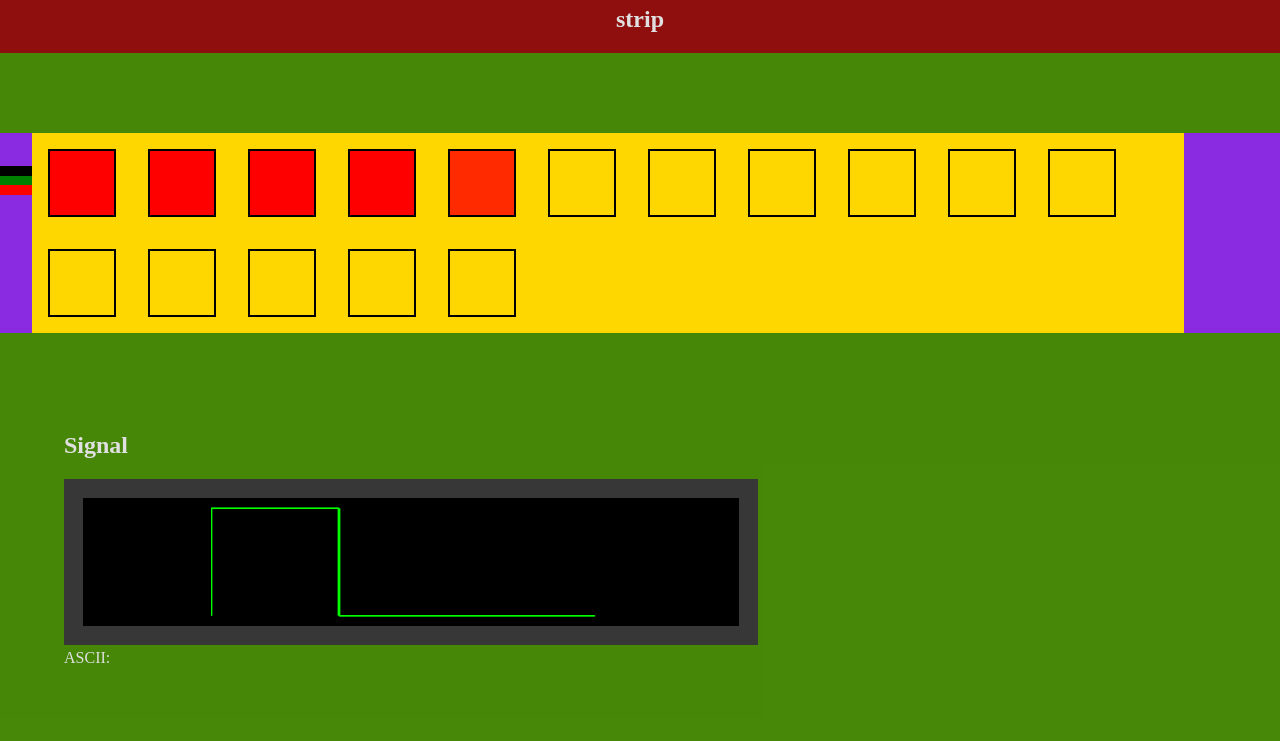
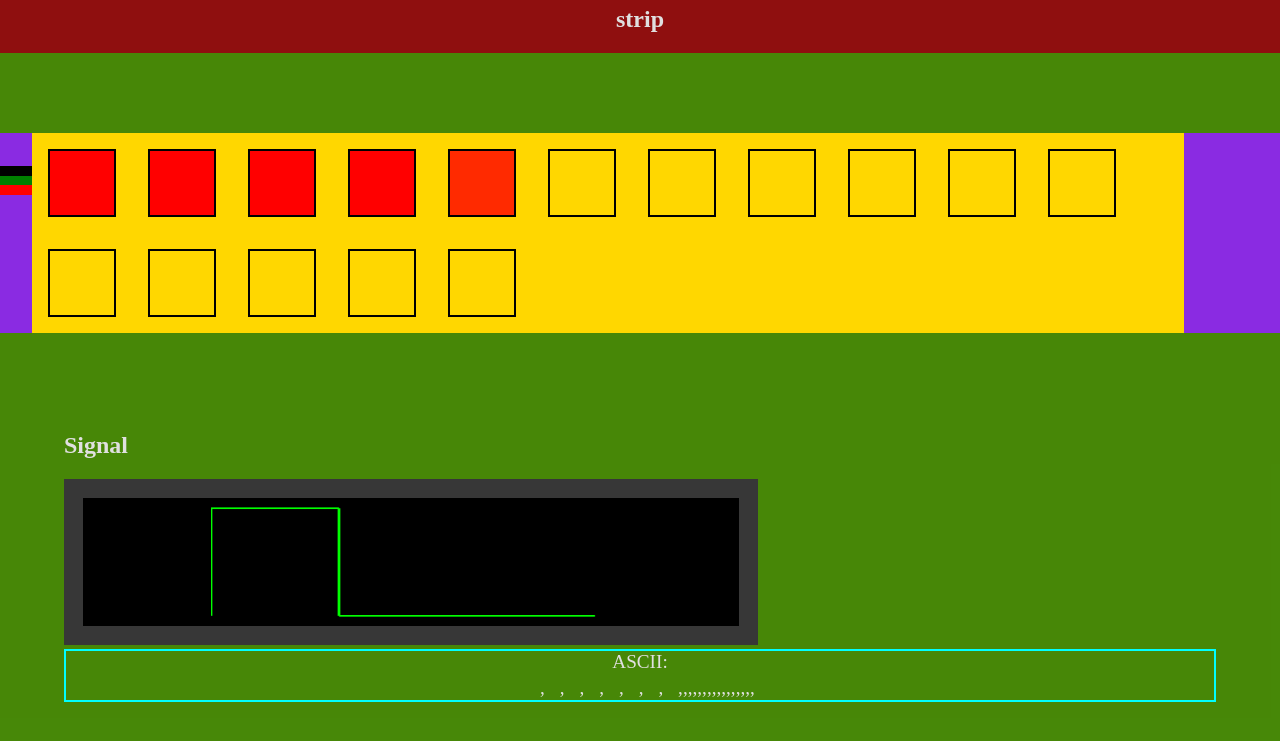
Before and after one commit to Stefan-011/WS2812B-Simulator, an Electron app: page mainWindow.html in a window 1280 px wide. Shown: the part 45-786 px from the top of the page. Drawn offline with Linux system fonts and the light colour scheme.

Commit message:
Chip ASCII display

```diff
--- a/mainWindow.html
+++ b/mainWindow.html
@@ -50,7 +50,10 @@
         <div id="data-area">
           <h2>Signal</h2>
           <div id="led-signal"><canvas id="binaryChart"></canvas></div>
-          <span>ASCII:</span>
+          <div id="ascii-area">
+            <span>ASCII:</span>
+          <span id="ascii-signal"></span>
+          </div>
         </div>
       </div>
 
--- a/src/js/classes/chip.js
+++ b/src/js/classes/chip.js
@@ -54,6 +54,7 @@ export class chip extends node {
     // ATTENTION !!!
     clear_signal(); // test with multiple signals
     this.#show_signal(this.#RGB_BINARY);
+    this.#show_ascii();
   }
 
   clear_color() {
@@ -61,4 +62,11 @@ export class chip extends node {
     chip_diode.style.backgroundColor = `transparent`;
     clear_signal();
   }
+
+  #show_ascii() {
+    const ascii_code = toASCII(this.#RGB_BINARY);
+    console.log(ascii_code);
+    const span_element = document.getElementById("ascii-signal");
+    span_element.innerText = `${ascii_code}`;
+  }
 }
--- a/src/styles/style.css
+++ b/src/styles/style.css
@@ -146,3 +146,12 @@ body {
   width: 25rem;
   border: #373737 1.2rem solid;
 }
+
+#ascii-area {
+  display: flex;
+  flex-direction: column;
+  align-items: center;
+  justify-content: center;
+  border: 2px solid aqua;
+  font-size: 1.2rem;
+}
```
